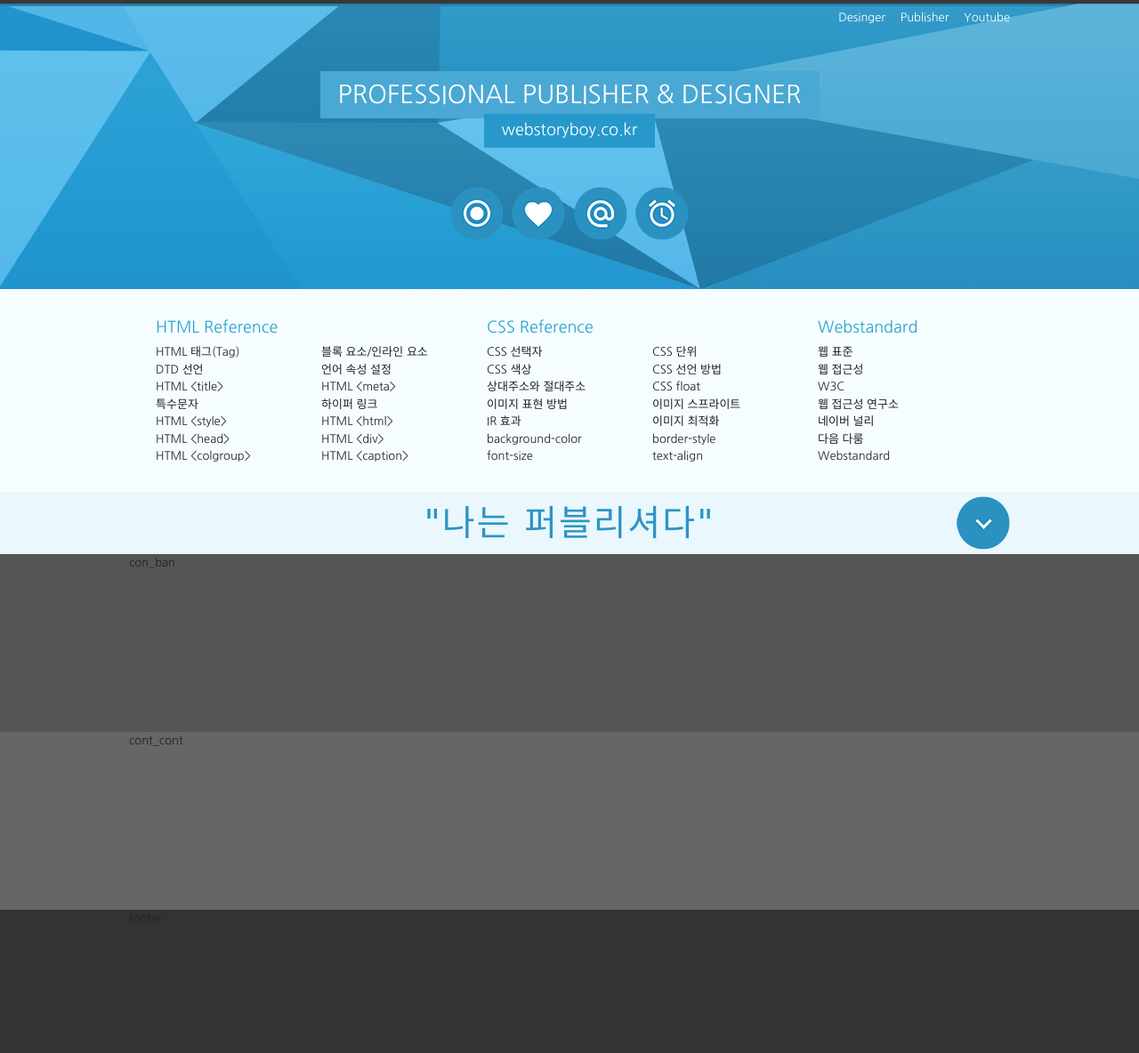
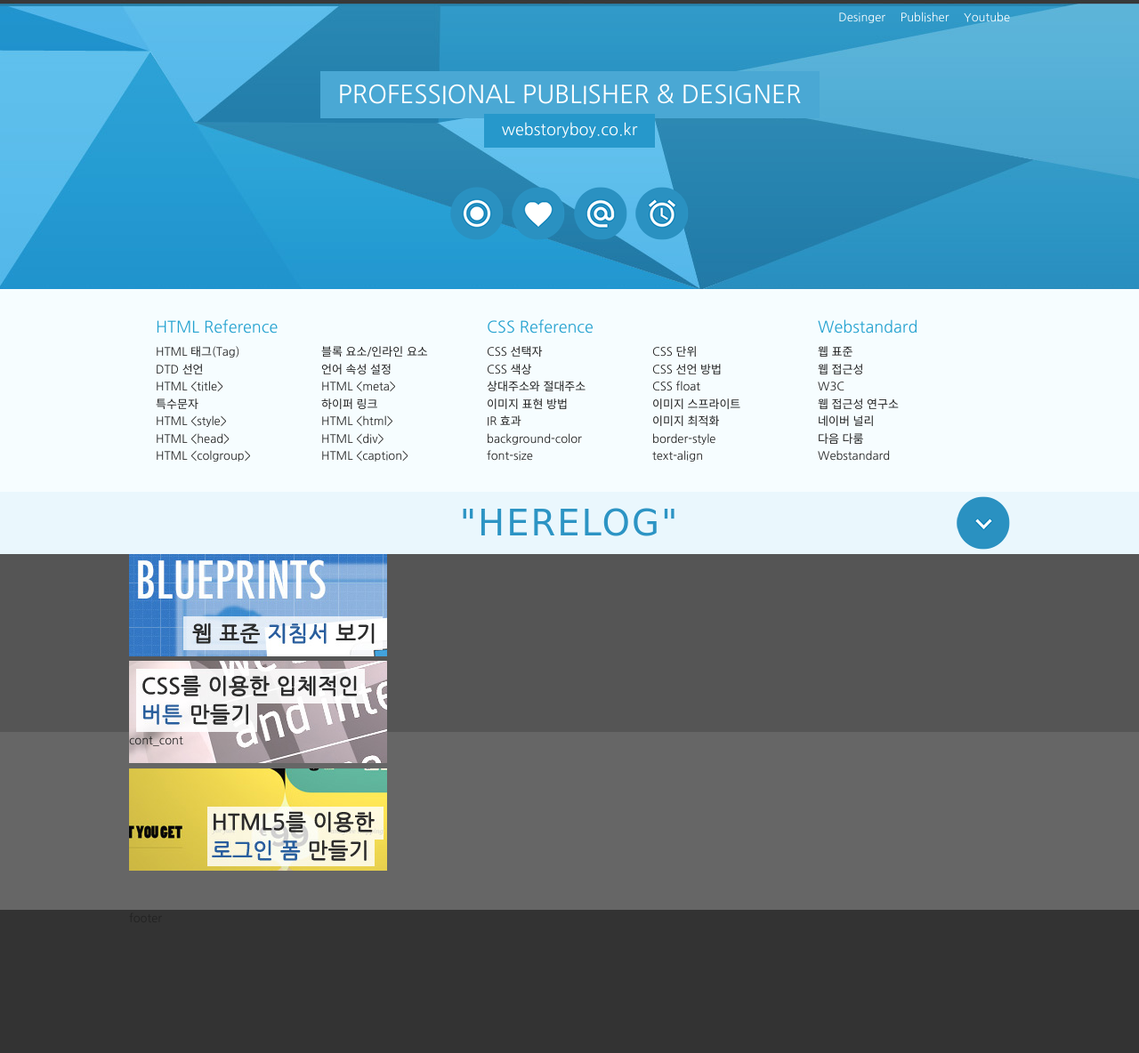
Before and after one commit to chad1010/realweb, a plain HTML site: page index.html in a window 1280 px wide. Shown: the top 1184 px of the page at 89% size. Drawn offline with Linux system fonts and the light colour scheme; a web font is replaced by a local one.

Commit message:
Add files via upload

```diff
--- a/index.html
+++ b/index.html
@@ -121,14 +121,24 @@
             <div id="cont_tit">
                 <div class="container">
                   <div class="tit">
-                    <h2>"나는 퍼블리셔다"</h2>
+                    <h2>"HERELOG"</h2>
                     <a href="#" class="btn"><span class="ir_pm">전체메뉴</span></a>
                   </div>
                 </div>
             </div>
             <!-- //con_tit -->
             <div id="cont_ban">
-                <div class="container">con_ban</div>
+                <div class="container">
+                  <div class="ban">
+                    <a href="#" class="prev"><span class="ir_pm">이전 이미지</span></a>
+                    <ul>
+                      <li><a href="#" class="ban_img1"><img src="img/banner_link1.jpg" alt="웹 표준 지침서 보기"></a></li>
+                      <li><a href="#" class="ban_img2"><img src="img/banner_link2.jpg" alt="CSS 버튼 만들기"></a></li>
+                      <li><a href="#" class="ban_img3"><img src="img/banner_link3.jpg" alt="로그인 폼 만들기"></a></li>
+                    </ul>
+                    <a href="#" class="next"><span class="ir_pm">다음 이미지</span></a>
+                  </div>
+                </div>
             </div>
             <!-- //con_ban -->
             <div id="cont_cont">
```
